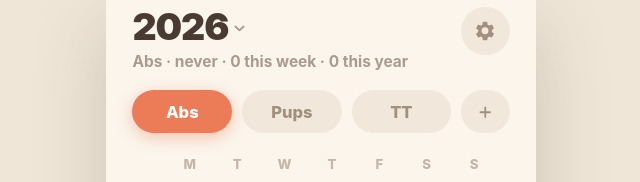
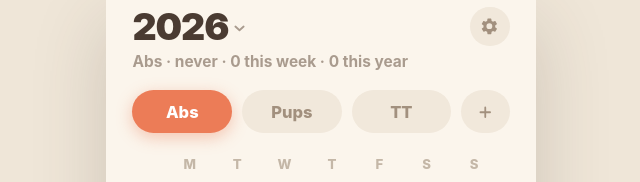
Before and after one commit to roelvan/habibi, a website with bundled scripts: page index.html in a window 1280 px wide. Shown: the top 182 px of the page, 319-959 px from the left. Built offline with nearby package versions, Linux system fonts and the light colour scheme.

Commit message:
increment

```diff
--- a/styles.css
+++ b/styles.css
@@ -58,8 +58,8 @@ button {
   display: flex;
   width: 100%;
   max-width: 430px;
-  height: 100dvh;
-  min-height: 100%;
+  height: 100vh;
+  height: 100lvh;
   flex-direction: column;
   overflow: hidden;
   padding-top: env(safe-area-inset-top);
@@ -69,6 +69,7 @@ button {
 }
 
 .header {
+  position: relative;
   flex: none;
   padding: calc(6px * var(--s)) var(--side) calc(14px * var(--s));
 }
@@ -80,6 +81,7 @@ button {
 }
 
 .title-block {
+  flex: 1;
   min-width: 0;
   padding-top: calc(1px * var(--s));
 }
@@ -113,22 +115,23 @@ button {
 }
 
 .stats-line {
-  max-width: calc(294px * var(--s));
   margin: calc(6px * var(--s)) 0 0;
   overflow: hidden;
   color: var(--muted);
   font-size: calc(14px * var(--s));
   font-weight: 700;
   line-height: 1.15;
-  text-overflow: clip;
+  text-overflow: ellipsis;
   white-space: nowrap;
-  transform-origin: left;
 }
 
 .settings-button {
+  position: absolute;
+  top: calc(6px * var(--s));
+  right: var(--side);
   display: grid;
-  width: calc(44px * var(--s));
-  height: calc(44px * var(--s));
+  width: calc(36px * var(--s));
+  height: calc(36px * var(--s));
   flex: none;
   place-items: center;
   margin: 0;
@@ -141,8 +144,8 @@ button {
 }
 
 .settings-button svg {
-  width: calc(20px * var(--s));
-  height: calc(20px * var(--s));
+  width: calc(17px * var(--s));
+  height: calc(17px * var(--s));
   fill: var(--pill-text);
 }
 
--- a/sw.js
+++ b/sw.js
@@ -1,4 +1,4 @@
-const CACHE_NAME = "habibi-shell-v1";
+const CACHE_NAME = "habibi-shell-v1.1";
 const APP_SHELL = [
   "./",
   "./index.html",
```
